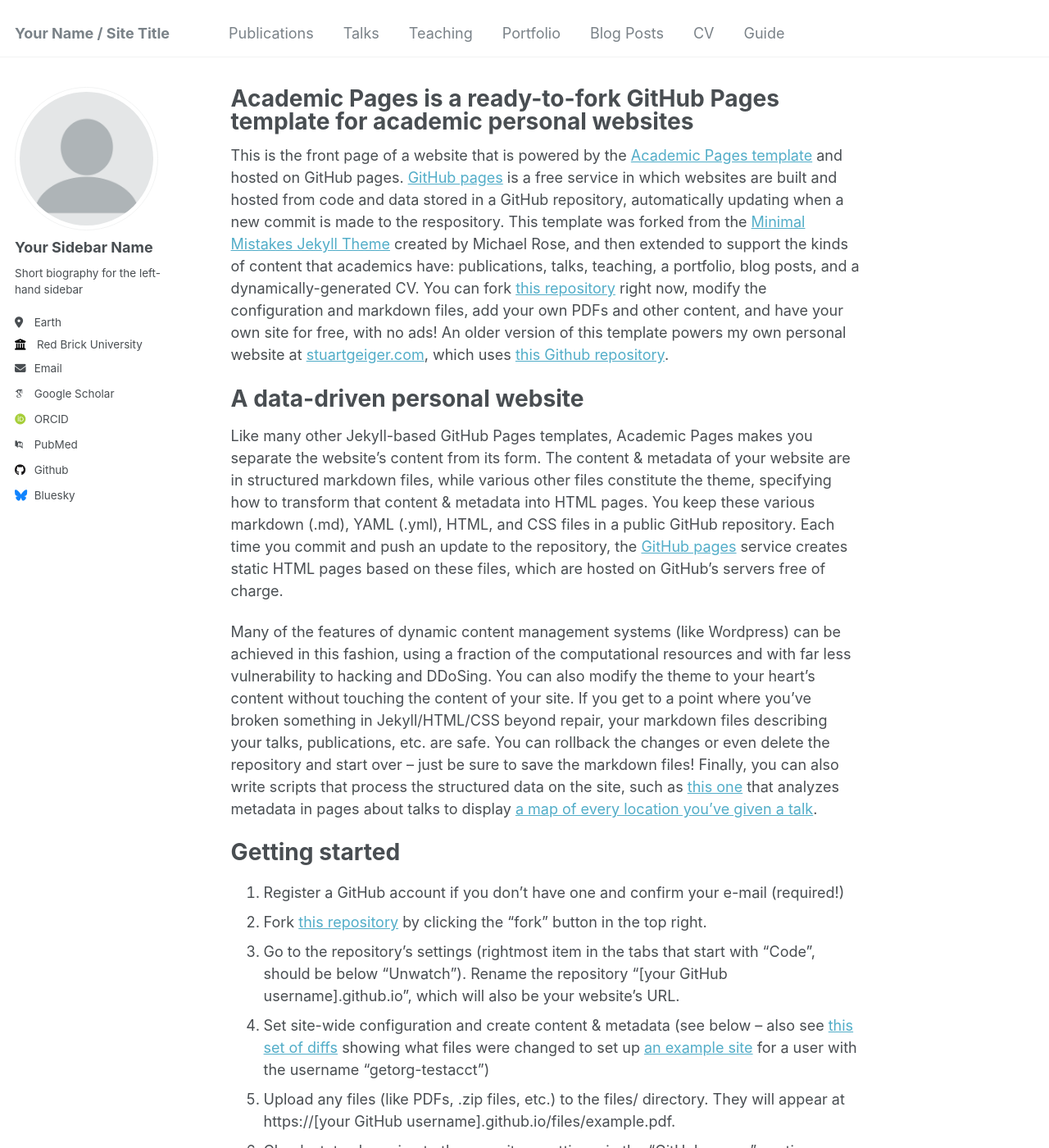
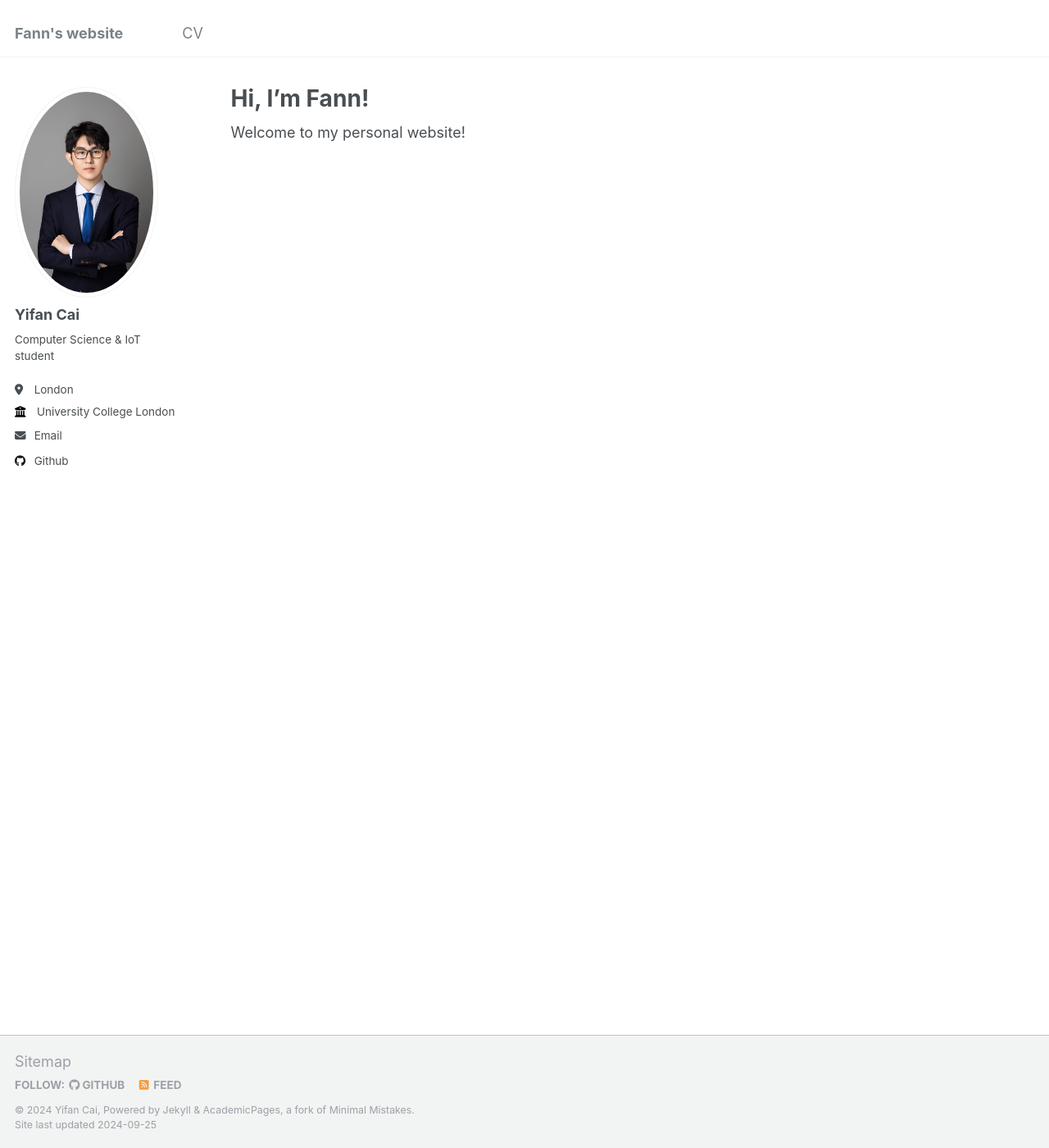
Before and after one commit to chrysanthemum-boy/chrysanthemum-boy.github.io, a Jekyll site: the page built from _pages/about_me.md, in a window 1280 px wide and 1400 px high. Shown: the whole window at 82% size. Built offline with Jekyll 4.4.1, drawn with Linux system fonts in a browser that asks for light colours; some web fonts are replaced; some of the changed text lies outside the part shown.

Commit message:
update my personal website.

```diff
--- a/_config.yml
+++ b/_config.yml
@@ -8,47 +8,47 @@
 
 # Basic Site Settings
 locale                   : "en-US"
-title                    : "Your Name / Site Title"
+title                    : "Fann's website "
 title_separator          : "-"
-name                     : &name "Your Name"
-description              : &description "personal description"
-url                      : https://academicpages.github.io # the base hostname & protocol for your site e.g. "https://mmistakes.github.io"
+name                     : &name "Yifan Cai"
+description              : &description "Keep on learning, keen on living!"
+url                      : https://chrysanthemum-boy.github.io/ # the base hostname & protocol for your site e.g. "https://mmistakes.github.io"
 baseurl                  : "" # the subpath of your site, e.g. "/blog"
-repository               : "academicpages/academicpages.github.io"
+repository               : "chrysanthemum-boy/chrysanthemum-boy.github.io"
 
 # Site Author - The following control what appear as part of the author content on the side bar.
 #               If a field is blank the icon and link will not appear, otherwise it will be shown.
 #               Additional customization can be done by editing /_includes/author-profile.html
 author:
   # Biographic information
-  avatar           : "profile.png"
-  name             : "Your Sidebar Name"
+  avatar           : "my_photo.jpg"
+  name             : "Yifan Cai"
   pronouns         : # example: "she/her"
-  bio              : "Short biography for the left-hand sidebar"
-  location         : "Earth"
-  employer         : "Red Brick University"
+  bio              : "Computer Science & IoT student"
+  location         : "London"
+  employer         : "University College London"
   uri              : # URL
-  email            : "none@example.org"
+  email            : "fanncai2024@gmail.com"
 
   # Academic websites
   arxiv            : # URL - Update with the correct link to your profile
-  googlescholar    : "https://scholar.google.com/citations?user=PS_CX0AAAAAJ"
+  googlescholar    : # "https://scholar.google.com/citations?user=PS_CX0AAAAAJ"
   impactstory      : # URL
-  orcid            : "http://orcid.org/yourorcidurl"
+  orcid            : # URL "http://orcid.org/yourorcidurl"
   semantic         : # URL
-  pubmed           : "https://www.ncbi.nlm.nih.gov/pubmed/?term=john+snow"
+  pubmed           : # "https://www.ncbi.nlm.nih.gov/pubmed/?term=john+snow"
   researchgate     : # URL
 
   # Repositories and software development
   bitbucket        : # Username - Update with your username on the site
   codepen          : # Username
   dribbble         : # Username
-  github           : "academicpages"
+  github           : "chrysanthemum-boy"
   kaggle           : # Username
   stackoverflow    : # User number or user number and name (i.e., use "1" or "1/jeff-atwood")
 
   # Social media
-  bluesky          : "bsky.app" # Replace this with you Bluesky username
+  bluesky          : # "bsky.app" # Replace this with you Bluesky username
   facebook         : # Username
   flickr           : # Username
   foursquare       : # Username
--- a/_pages/about.md
+++ b/_pages/about.md
@@ -7,7 +7,7 @@ redirect_from:
   - /about.html
 ---
 
-This is the front page of a website that is powered by the [Academic Pages template](https://github.com/academicpages/academicpages.github.io) and hosted on GitHub pages. [GitHub pages](https://pages.github.com) is a free service in which websites are built and hosted from code and data stored in a GitHub repository, automatically updating when a new commit is made to the respository. This template was forked from the [Minimal Mistakes Jekyll Theme](https://mmistakes.github.io/minimal-mistakes/) created by Michael Rose, and then extended to support the kinds of content that academics have: publications, talks, teaching, a portfolio, blog posts, and a dynamically-generated CV. You can fork [this repository](https://github.com/academicpages/academicpages.github.io) right now, modify the configuration and markdown files, add your own PDFs and other content, and have your own site for free, with no ads! An older version of this template powers my own personal website at [stuartgeiger.com](http://stuartgeiger.com), which uses [this Github repository](https://github.com/staeiou/staeiou.github.io).
+hhhThis is the front page of a website that is powered by the [Academic Pages template](https://github.com/academicpages/academicpages.github.io) and hosted on GitHub pages. [GitHub pages](https://pages.github.com) is a free service in which websites are built and hosted from code and data stored in a GitHub repository, automatically updating when a new commit is made to the respository. This template was forked from the [Minimal Mistakes Jekyll Theme](https://mmistakes.github.io/minimal-mistakes/) created by Michael Rose, and then extended to support the kinds of content that academics have: publications, talks, teaching, a portfolio, blog posts, and a dynamically-generated CV. You can fork [this repository](https://github.com/academicpages/academicpages.github.io) right now, modify the configuration and markdown files, add your own PDFs and other content, and have your own site for free, with no ads! An older version of this template powers my own personal website at [stuartgeiger.com](http://stuartgeiger.com), which uses [this Github repository](https://github.com/staeiou/staeiou.github.io).
 
 A data-driven personal website
 ======
--- /dev/null
+++ b/_pages/about_me.md
@@ -0,0 +1,10 @@
+---
+permalink: /
+title: "Hi, I'm Fann!"
+author_profile: true
+redirect_from:
+  - /about/
+  - /about.html
+---
+
+Welcome to my personal website!
--- /dev/null
+++ b/_pages/cv_me.md
@@ -0,0 +1,46 @@
+---
+layout: archive
+title: "CV"
+permalink: /cv/
+author_profile: true
+redirect_from:
+  - /resume
+---
+
+{% include base_path %}
+
+Education
+======
+* M.S. in Systems Engineering for the Internet of Things, University College London, 2024 - 2025
+* B.S. in Computer Science and Technology, Shanghai Lixin University of Accounting and Finance , 2020 - 2024
+
+<!-- Work experience
+======
+* Spring 2024: Academic Pages Collaborator
+  * Github University
+  * Duties includes: Updates and improvements to template
+  * Supervisor: The Users
+
+* Fall 2015: Research Assistant
+  * Github University
+  * Duties included: Merging pull requests
+  * Supervisor: Professor Hub
+
+* Summer 2015: Research Assistant
+  * Github University
+  * Duties included: Tagging issues
+  * Supervisor: Professor Git
+
+Skills
+======
+* Skill 1
+* Skill 2
+  * Sub-skill 2.1
+  * Sub-skill 2.2
+  * Sub-skill 2.3
+* Skill 3
+
+
+Service and leadership
+======
+* Currently signed in to 43 different slack teams -->
```
Also changed, not shown: _data/navigation.yml (+12 -12 lines), images/my_photo.jpg (added).
